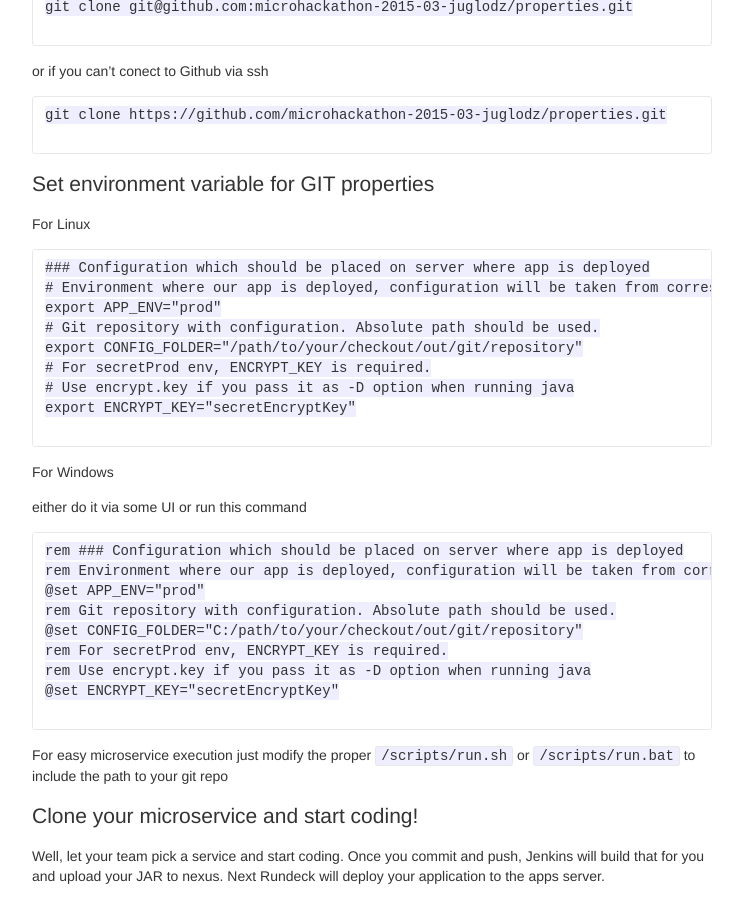
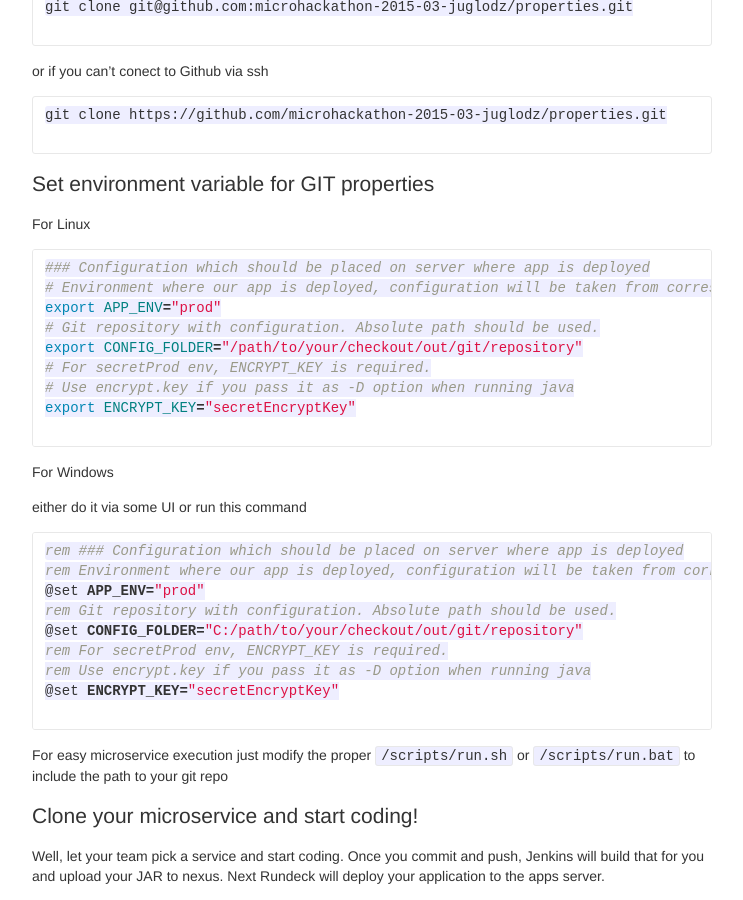
Before and after one commit to microhackathon-2015-03-juglodz/microhackathon-2015-03-juglodz.github.io, a Jekyll site: the page built from index.md, in a window 1280 px wide and 900 px high, scrolled down 1004 px. Shown: the whole window, without its empty margins (268-1011 px from the left). Built offline with Jekyll 4.4.1, drawn with Linux system fonts in a browser that asks for light colours; Markdown is read by kramdown in place of the engine named in the settings.

Commit message:
Added colors for scripts

````diff
--- a/_includes/docs.md
+++ b/_includes/docs.md
@@ -36,7 +36,7 @@ git clone https://github.com/microhackathon-2015-03-juglodz/properties.git
 
 For Linux
 
-```
+```bash
 ### Configuration which should be placed on server where app is deployed
 # Environment where our app is deployed, configuration will be taken from corresponding dir
 export APP_ENV="prod"
@@ -52,7 +52,7 @@ For Windows
 
 either do it via some UI or run this command
 
-```
+```batch
 rem ### Configuration which should be placed on server where app is deployed
 rem Environment where our app is deployed, configuration will be taken from corresponding dir
 @set APP_ENV="prod"
````
